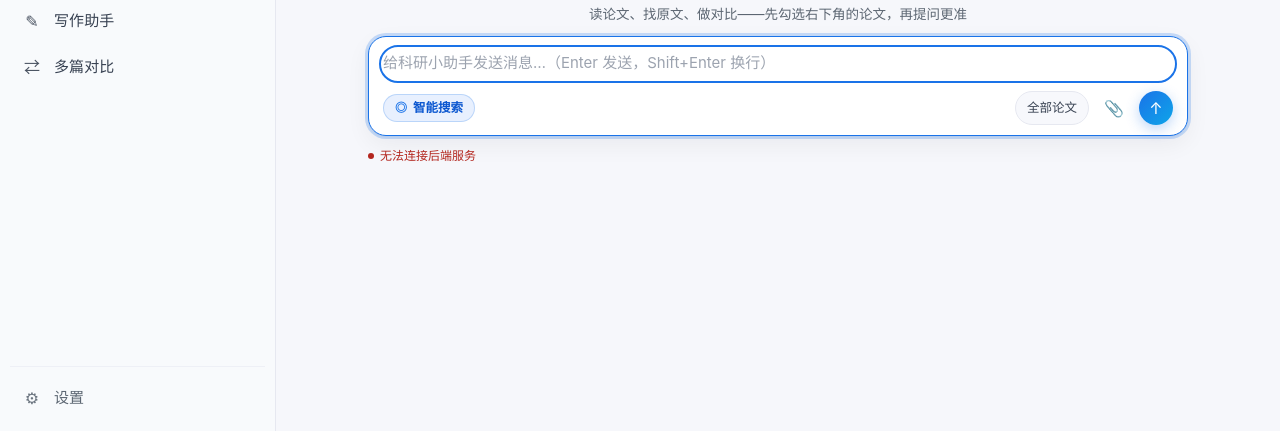
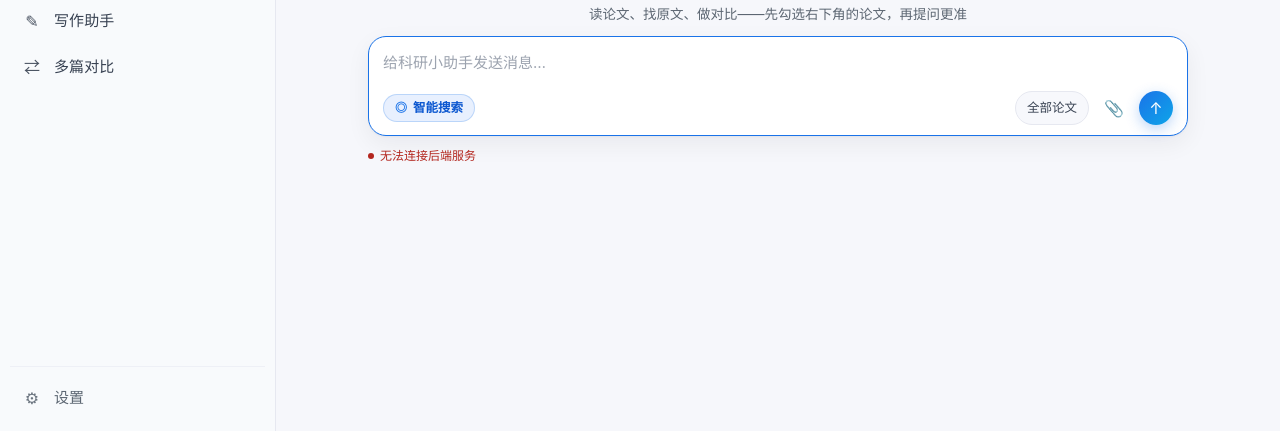
Before and after one commit to alonely384-ui/campus-agent, a plain HTML site: page web/index.html in a window 1280 px wide. Shown: the part 369-800 px from the top of the page. Drawn offline with Linux system fonts and the light colour scheme; no server answers.

Commit message:
style(web): 输入坞去掉内层聚焦框与 placeholder 里的按键提示
文字输入框的聚焦反馈只交给外层 .dock__box:focus-within 的边框变色，textarea 自身不再受全局 :focus-visible 影响画 outline，消除「框里套框」；placeholder 去掉（Enter 发送，Shift+Enter 换行）这类常识提示。

```diff
--- a/web/design-system.css
+++ b/web/design-system.css
@@ -1072,7 +1072,12 @@ body.app:not(.has-conv):has(.dock) .greeting { display: block; }
   padding: 12px 14px 10px;
   transition: border-color var(--dur-fast) var(--ease), box-shadow var(--dur-fast) var(--ease);
 }
-.dock__box:focus-within { border-color: var(--brand); box-shadow: 0 0 0 3px var(--brand-ring), var(--shadow-card); }
+/* 聚焦态：只把外层边框换成品牌色。
+   2026-11-17 用户反馈「圈内还高亮，观感不好，里面那一层蓝色框框不要」——
+   原来这里叠了 0 0 0 3px 的品牌色光环，外层本身已经有 1px 边框，
+   于是出现「框里套一个框」的双层观感。文案区（.dock__ta）自己本来就无边框，
+   外层变色已经足够表达聚焦，内层光环整个去掉。 */
+.dock__box:focus-within { border-color: var(--brand); }
 
 .dock__ta {
   width: 100%;
@@ -1089,6 +1094,13 @@ body.app:not(.has-conv):has(.dock) .greeting { display: block; }
   padding: 2px 0;
 }
 .dock__ta::placeholder { color: var(--text-subtle); }
+/* 文字输入框的聚焦反馈交给外层 .dock__box:focus-within（边框变色），
+   .dock__ta 自己不再画 outline。
+   2026-11-17 用户反馈「圈内还高亮，里面那一层蓝色框框不要」——全局
+   :focus-visible 会给 textarea 贴一圈 2px 品牌色 outline，而它四周还有
+   .dock__box 的 1px 边框，于是看起来像框里套了一个框。 */
+.dock__ta:focus,
+.dock__ta:focus-visible { outline: none; }
 
 .dock__tools {
   display: flex;
--- a/web/index.html
+++ b/web/index.html
@@ -257,7 +257,7 @@
 
         <div class="dock__box">
           <textarea class="dock__ta" id="q" rows="1"
-                    placeholder="给科研小助手发送消息…（Enter 发送，Shift+Enter 换行）"
+                    placeholder="给科研小助手发送消息…"
                     aria-label="输入你的问题"></textarea>
           <div class="dock__tools">
             <!-- 「深度思考」（多智能体协作）本来是每轮都跑的，做成开关会变成关不掉的假开关，
```
